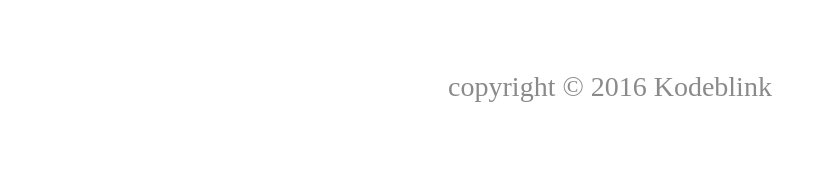
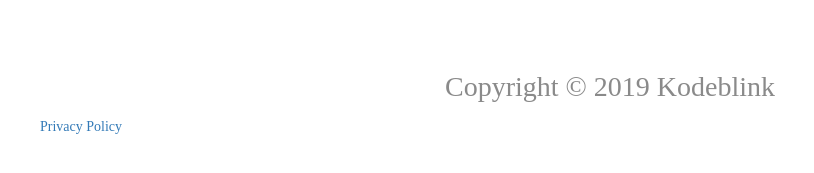
Before and after one commit to kodeblink/kodeblink.github.io, a plain HTML site: page index.html in a window 1280 px wide. Shown: the part 5874-6047 px from the top of the page, 30-844 px from the left. Drawn offline with nearby package versions, Linux system fonts and the light colour scheme; a web font is replaced by a local one.

Commit message:
link to privacy policy

```diff
--- a/index.html
+++ b/index.html
@@ -528,7 +528,8 @@
 
 <footer class="col-sm-12">
     <div class="container">
-        <p class="text-center">copyright &#169; 2016 Kodeblink</p>
+        <p class="text-center">Copyright &#169; 2019 Kodeblink</p>
+        <a href="/privacy-policy">Privacy Policy</a>
     </div>
 </footer>
 
```
